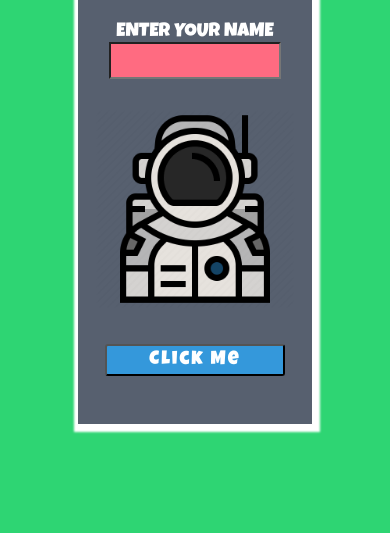
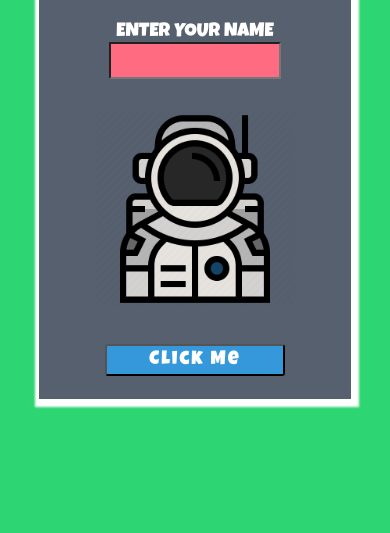
Before and after one commit to Aashutosh-Kumaar/avatar-astronomy.github.io, a plain HTML site: page index.html in a window 390 px wide. Shown: the part 311-844 px from the top of the page. Drawn offline with nearby package versions, Linux system fonts and the light colour scheme.

Commit message:
responsive1

```diff
--- a/index.html
+++ b/index.html
@@ -2,6 +2,8 @@
 <html>
 <head>
  <title></title>
+ <meta charset="utf-8">
+ <meta name="viewport" content="width=device-width,initial-scale=1.0">
  <link rel="stylesheet" type="text/css" href="style.css">
  <link href="https://fonts.googleapis.com/css?family=Luckiest+Guy" rel="stylesheet">
 </head>
--- a/style.css
+++ b/style.css
@@ -25,7 +25,7 @@ section h1{
  color: white;
 }
 .centerDiv{
-  width: 60%;
+  width: 40%;
   height: 450px;
   box-shadow:2px  2px 2px 6px white;
   display: flex;
@@ -75,3 +75,10 @@ button {
   button:hover {
     cursor: pointer;
   }
+
+  @media (min-width: 360px) and (max-width: 640px) {
+    .centerDiv{
+      width: 80%;
+    height: 400px;
+    }
+  }
```
